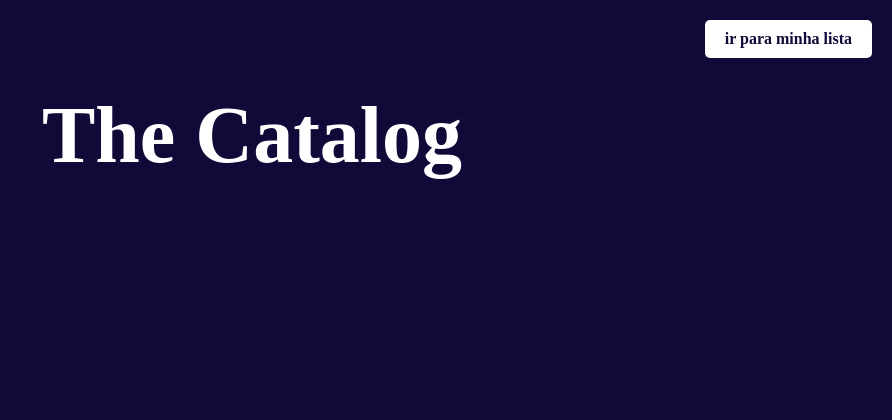
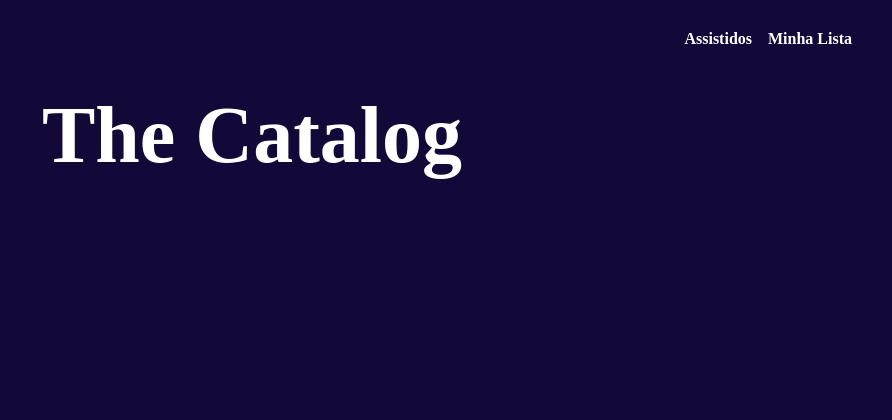
Before and after one commit to pudinohehe/The-Catalog, a Flask app: page / in a window 1280 px wide. Shown: the top 420 px of the page, without its empty margins (388-1280 px from the left). Run offline with Flask 3, Linux system fonts and the light colour scheme.

Commit message:
create assistidos.html and assistidos.css and put the link to it on base.css

```diff
--- a/routes.py
+++ b/routes.py
@@ -11,5 +11,5 @@ def register_routes(app):
         return render_template("Minha-Lista.html")
 
     @app.route("/Assitidos")
-    def assitidos():
-        return "esses são meus filmes assitidos"
+    def assistidos():
+        return render_template("assistidos.html")
--- a/static/base.css
+++ b/static/base.css
@@ -16,9 +16,24 @@ body {
     right: 0;
     margin: 20px;
     padding: 10px 20px;
-    background-color: #fff;
-    color: #130939;
+    color: #ffffff;
     text-decoration: none;
     border-radius: 5px;
     font-weight: bold;
+    background: transparent;
+    font-size: 1em;
 }
+
+.linkassist {
+    position: absolute;
+    top: 0;
+    right: 100px;
+    margin: 20px;
+    padding: 10px 20px;
+    color: #ffffff;
+    text-decoration: none;
+    border-radius: 5px;
+    font-weight: bold;
+    background: transparent;
+    font-size: 1em;
+}
--- a/templates/base.html
+++ b/templates/base.html
@@ -9,7 +9,9 @@
 </head>
 <body>
     <a class="linklista" href="{{ url_for('minha_lista') }}" target="_self">
-        ir para minha lista </a>
+        Minha Lista </a>
+    <a class="linkassist" href="{{ url_for('assistidos') }}" target="_self">
+        Assistidos </a>
     {% block content %}{% endblock %}
 </body>
 </html>
--- a/templates/site.html
+++ b/templates/site.html
@@ -13,4 +13,5 @@
 </form>
 <section class="results"></section>
 <script src="{{ url_for('static', filename='JS.js') }}"></script>
+
 {% endblock %}
```
Also changed, not shown: templates/assistidos.html (added, +13 -0 lines), static/GetItPretty.css (line endings or trailing spaces), static/assistidos.css (added).
